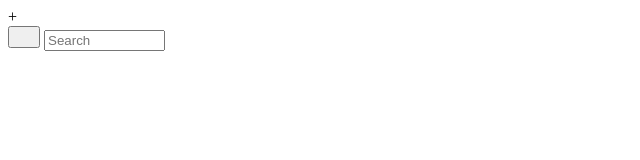
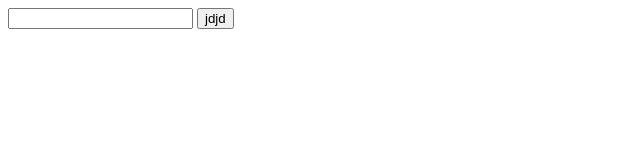
Before and after one commit to passportradio/passportradio.github.io, a plain HTML site: page index.html in a window 1280 px wide. Shown: the whole page, without its empty margins (0-640 px from the left). Drawn offline with Linux system fonts and the light colour scheme.

Commit message:
Update index.html

```diff
--- a/index.html
+++ b/index.html
@@ -6,23 +6,9 @@
   <meta name="author" content="SitePoint">
 </head>
 <body>
-  +<form class="s-header-search__form" action="//www.lj-17.dev.lj.rambler.tech/rsearch/" method="get" role="search" target="_blank">
-
-                                        <input type="hidden" name="journal" value="test2">
-
-                                    <button class="
-                                            s-header-search__btn
-                                            s-header-search-btn" type="submit"><span class="
-                                                i-iconus
-                                                s-header-search__icon
-                                                ">
-                                            <svg xml:base="https://test2.lj-17.dev.lj.rambler.tech/memories" xmlns="http://www.w3.org/2000/svg" class="svgicon flaticon flaticon--search" width="16" height="16">
-    <use xlink:href="#flaticon--search"></use>
-</svg>
-
-                                        </span>
-                                    </button>
-                                    <input class="s-header-search__input" type="text" placeholder="Search" results="5" autosave="some_unique_value" size="12" name="q" id="SearchText">
-                                </form>
+<form action="https:://ya.ru" target="_blank">
+    <input type="text">
+    <button type="submit">jdjd</button>
+</form>
 </body>
 </html>
```
